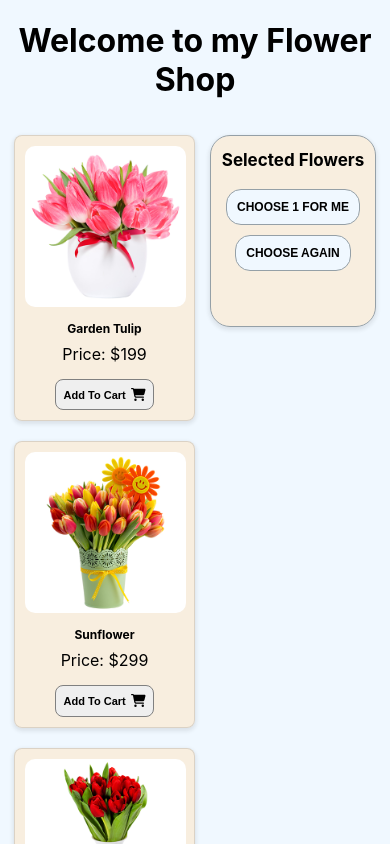
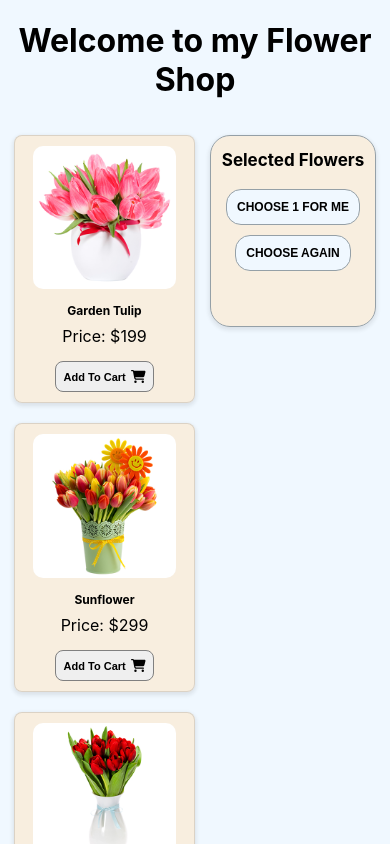
Before and after one commit to ImRanKhan81m/Assignment-08-flower-shop, a React (Create React App) app: page / in a window 390 px wide. Shown: the top 844 px of the page. Built offline with nearby package versions, Linux system fonts and the light colour scheme; the HTML template or start-up script is replaced by a standard one.

Commit message:
finally all done

```diff
--- a/src/components/Product/Product.css
+++ b/src/components/Product/Product.css
@@ -77,4 +77,8 @@
         margin-left: 2px;
         font-size: 13px;
     }
+    .product img{
+        width: 80%;
+        padding: 10px;
+    }
   }
```
